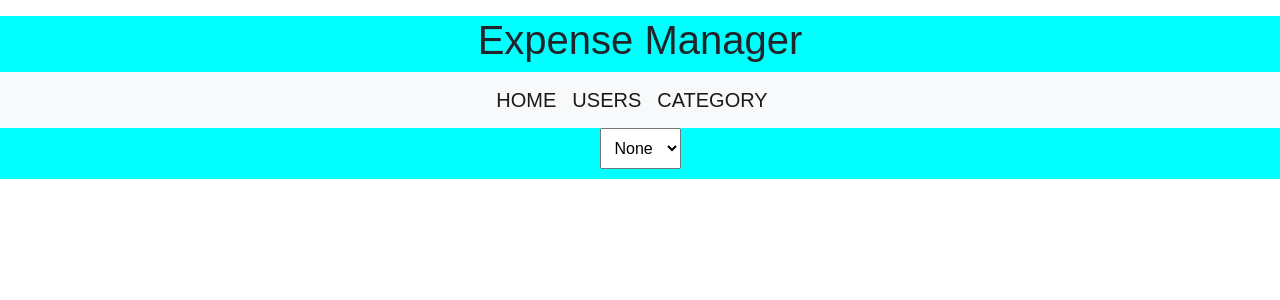
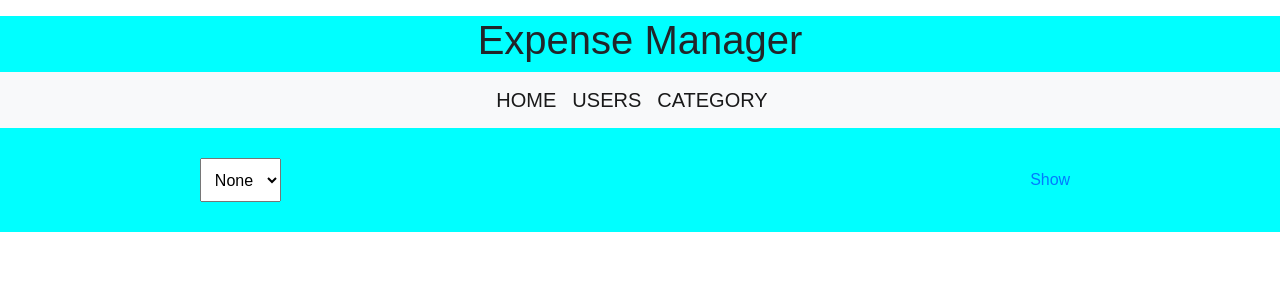
Before and after one commit to AshokJammu/payment_management_system, a React (Create React App) app in the folder payment_management/: page / in a window 1280 px wide. Shown: the top 300 px of the page. Built offline with nearby package versions, Linux system fonts and the light colour scheme.

Commit message:
adding git usersList to Home

```diff
--- a/payment_management/src/Routes/Home.jsx
+++ b/payment_management/src/Routes/Home.jsx
@@ -1,5 +1,7 @@
 import React from "react";
 import { connect } from "react-redux";
+// import { v4 as uuidv4 } from "uuid";
+import { Link } from "react-router-dom";
 
 export class Home extends React.Component {
   constructor(props) {
@@ -16,20 +18,27 @@ export class Home extends React.Component {
 
   render() {
     const { users } = this.props;
-
+    const { user } = this.state;
+    // console.log(users.userName, "12");
     return (
       <div style={{ display: "flex", justifyContent: "space-around" }}>
         <select
           name="user"
           onChange={this.handleChange}
           id=""
-          style={{ padding: 10, marginBottom: 10 }}
+          style={{ padding: 10, margin: 30 }}
         >
           <option value="">None</option>
           {users.map(item => (
-            <option key={item}>{item.userName}</option>
+            <option key={item.userName}>{item.userName}</option>
           ))}
         </select>
+        <br />
+        <br />
+
+        <Link style={{ padding: 10, margin: 30 }} to={`/users/${user}`}>
+          Show
+        </Link>
       </div>
     );
   }
--- a/payment_management/src/Routes/Routes.jsx
+++ b/payment_management/src/Routes/Routes.jsx
@@ -1,17 +1,25 @@
 import React, { Component } from "react";
 
-import { Route } from "react-router-dom";
+import { Route, Switch } from "react-router-dom";
 import Home from "./Home";
 import Users from "./Users";
 import Category from "./Category";
+import UsersList from "./UsersList";
 export default class Routes extends Component {
   render() {
     return (
-      <div style={{ textAlign: "center" }}>
-        <Route path="/" exact render={() => <Home />} />
-        <Route path="/users" component={Users} />
-        <Route path="/category" component={Category} />
-      </div>
+      <Switch>
+        <div style={{ textAlign: "center" }}>
+          <Route path="/" exact render={props => <Home {...props} />} />
+          <Route path="/users" exact render={props => <Users {...props} />} />
+          <Route
+            path="/users/:userName"
+            render={props => <UsersList {...props} />}
+          />
+
+          <Route path="/category" component={Category} />
+        </div>
+      </Switch>
     );
   }
 }
--- /dev/null
+++ b/payment_management/src/Routes/UsersList.jsx
@@ -0,0 +1,40 @@
+import React from "react";
+import { connect } from "react-redux";
+// import { v4 as uuidv4 } from "uuid";
+
+class UsersList extends React.Component {
+  constructor(props) {
+    super(props);
+    this.setState = {};
+  }
+
+  componentDidMount() {
+    console.log(this.props);
+    let { userName } = this.props.match.params;
+
+    let item = this.props.data.find(item => item.userName === userName);
+
+    // this.setState(
+    //   {
+    //     ...item
+    //   }
+    // );
+    console.log(item, "aj");
+  }
+  render() {
+    return <div>Ashok</div>;
+  }
+}
+
+const mapStateToProps = state => ({
+  data: state.users
+});
+// const mapDispatchToProps = dispatch => ({
+//   editFromCart: payload => dispatch(editFromCart(payload))
+// });
+
+export default connect(
+  mapStateToProps,
+  null
+  // mapDispatchToProps
+)(UsersList);
--- a/payment_management/src/redux/reducer.js
+++ b/payment_management/src/redux/reducer.js
@@ -1,5 +1,5 @@
 import { ADD_USER, ADD_CATEGORY } from "./actionType";
-
+import { v4 as uuidv4 } from "uuid";
 const initState = {
   users: [],
   category: []
@@ -9,15 +9,23 @@ const reducer = (state = initState, { type, payload }) => {
   console.log(state, "use");
   switch (type) {
     case ADD_USER:
+      const user = {
+        ...payload,
+        id: uuidv4()
+      };
       return {
         ...state,
-        users: [...state.users, payload]
+        users: [...state.users, user]
       };
 
     case ADD_CATEGORY:
+      const category = {
+        ...payload,
+        id: uuidv4()
+      };
       return {
         ...state,
-        category: [...state.category, payload]
+        category: [...state.category, category]
       };
     default:
       return state;
```
